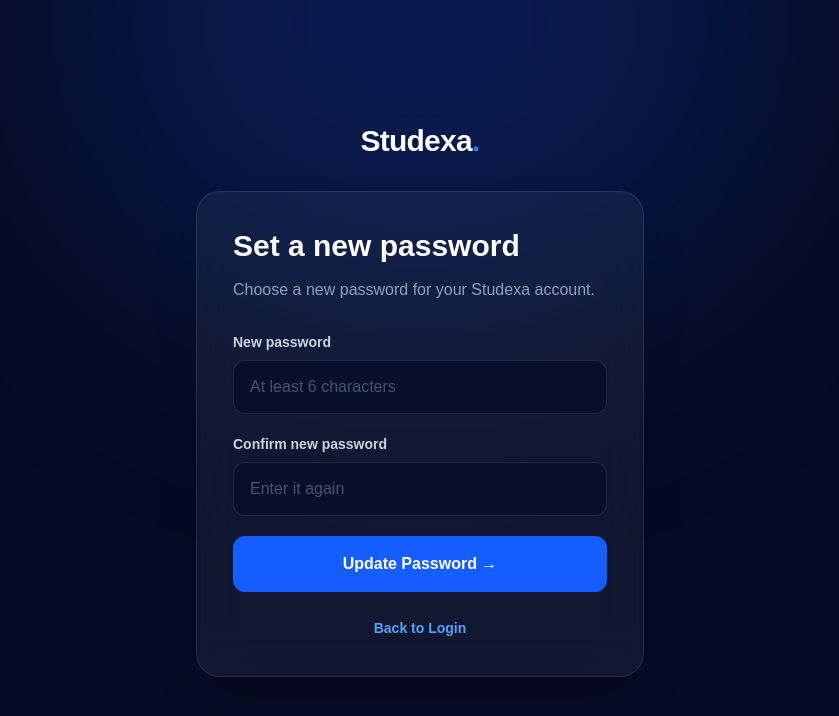
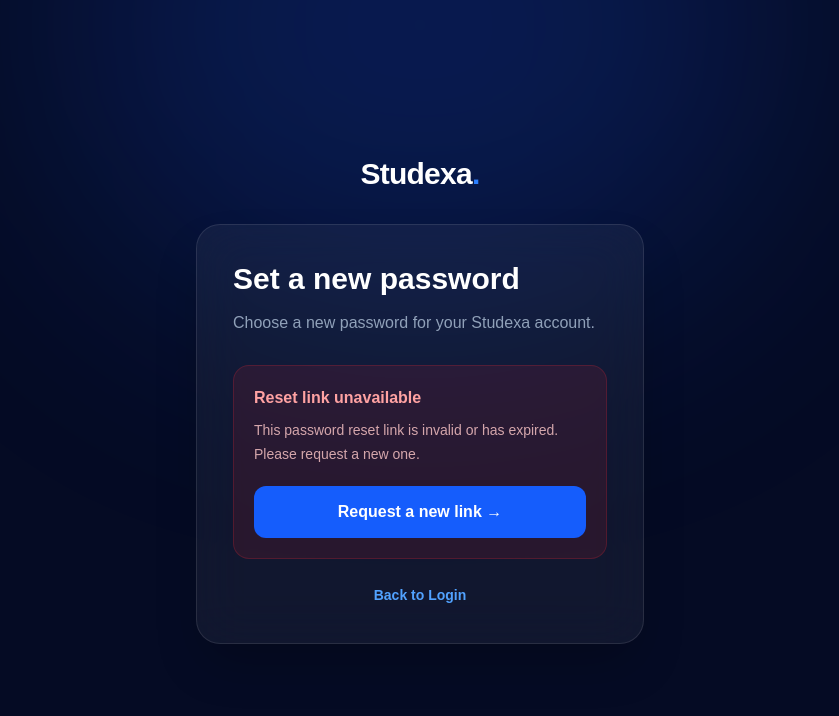
Before and after one commit to Sanket6784/Studexa, a Next.js app: page /reset-password in a window 1280 px wide. Shown: the top 716 px of the page, without its empty margins (220-1059 px from the left). Built offline with nearby package versions, Linux system fonts and the light colour scheme; no server answers.

Commit message:
Harden password recovery session handling

```diff
--- a/app/reset-password/page.tsx
+++ b/app/reset-password/page.tsx
@@ -1,6 +1,6 @@
 "use client";
 
-import { FormEvent, useState } from "react";
+import { FormEvent, useEffect, useState } from "react";
 import Link from "next/link";
 import { useRouter } from "next/navigation";
 import { supabase } from "../lib/supabase";
@@ -11,12 +11,80 @@
   const [password, setPassword] = useState("");
   const [confirmPassword, setConfirmPassword] = useState("");
   const [loading, setLoading] = useState(false);
+  const [checkingSession, setCheckingSession] = useState(true);
+  const [hasRecoverySession, setHasRecoverySession] = useState(false);
   const [error, setError] = useState("");
   const [success, setSuccess] = useState(false);
+
+  useEffect(() => {
+    let mounted = true;
+
+    async function checkRecoverySession() {
+      const hash = window.location.hash;
+
+      if (hash.includes("error=")) {
+        const hashParams = new URLSearchParams(hash.replace(/^#/, ""));
+        const description = hashParams.get("error_description");
+
+        if (mounted) {
+          setError(
+            description
+              ? decodeURIComponent(description.replace(/\+/g, " "))
+              : "This password reset link is invalid or has expired."
+          );
+          setHasRecoverySession(false);
+          setCheckingSession(false);
+        }
+
+        return;
+      }
+
+      const { data, error: sessionError } = await supabase.auth.getSession();
+
+      if (!mounted) return;
+
+      if (sessionError) {
+        console.error("RECOVERY SESSION ERROR:", sessionError);
+        setError("Unable to verify this password reset link. Please request a new one.");
+        setHasRecoverySession(false);
+      } else if (data.session) {
+        setHasRecoverySession(true);
+      } else {
+        setError("This password reset link is invalid or has expired. Please request a new one.");
+        setHasRecoverySession(false);
+      }
+
+      setCheckingSession(false);
+    }
+
+    const { data: authListener } = supabase.auth.onAuthStateChange(
+      (event, session) => {
+        if (!mounted) return;
+
+        if (event === "PASSWORD_RECOVERY" && session) {
+          setHasRecoverySession(true);
+          setError("");
+          setCheckingSession(false);
+        }
+      }
+    );
+
+    checkRecoverySession();
+
+    return () => {
+      mounted = false;
+      authListener.subscription.unsubscribe();
+    };
+  }, []);
 
   async function handleReset(event: FormEvent<HTMLFormElement>) {
     event.preventDefault();
     setError("");
+
+    if (!hasRecoverySession) {
+      setError("This reset session is no longer valid. Request a new password reset link.");
+      return;
+    }
 
     if (password.length < 6) {
       setError("Password must be at least 6 characters.");
@@ -35,8 +103,12 @@
     });
 
     if (updateError) {
-      console.error(updateError);
-      setError(updateError.message);
+      console.error("PASSWORD UPDATE ERROR:", updateError);
+      setError(
+        updateError.message === "Auth session missing!"
+          ? "This reset link has expired. Request a new password reset link."
+          : updateError.message
+      );
       setLoading(false);
       return;
     }
@@ -88,6 +160,14 @@
             Choose a new password for your Studexa account.
           </p>
 
+          {checkingSession ? (
+            <div className="mt-8 rounded-2xl border border-white/10 bg-white/[0.03] p-5 text-center">
+              <div className="mx-auto h-8 w-8 animate-spin rounded-full border-4 border-white/10 border-t-blue-500" />
+              <p className="mt-4 text-sm font-semibold text-slate-400">
+                Verifying your reset link...
+              </p>
+            </div>
+          ) : hasRecoverySession ? (
             <form onSubmit={handleReset} className="mt-7 space-y-5">
               <div>
                 <label htmlFor="password" className="mb-2 block text-sm font-bold text-slate-300">
@@ -135,6 +215,21 @@
                 {loading ? "Updating password..." : "Update Password →"}
               </button>
             </form>
+          ) : (
+            <div className="mt-7 rounded-2xl border border-red-500/20 bg-red-500/10 p-5">
+              <p className="font-bold text-red-300">Reset link unavailable</p>
+              <p className="mt-2 text-sm leading-6 text-red-200/80">
+                {error || "This password reset link is no longer valid."}
+              </p>
+
+              <button
+                onClick={() => router.push("/login")}
+                className="mt-5 w-full rounded-xl bg-blue-600 px-5 py-3.5 font-bold text-white transition hover:bg-blue-500"
+              >
+                Request a new link →
+              </button>
+            </div>
+          )}
 
           <div className="mt-6 text-center">
             <Link href="/login" className="text-sm font-bold text-blue-400 hover:text-blue-300">
```
Lines whose indentation alone changed are shown as unchanged.
